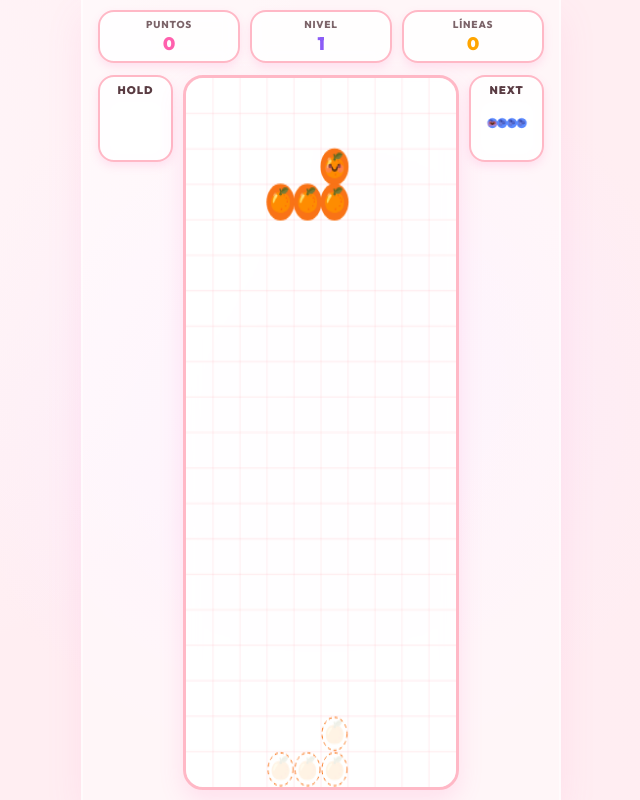
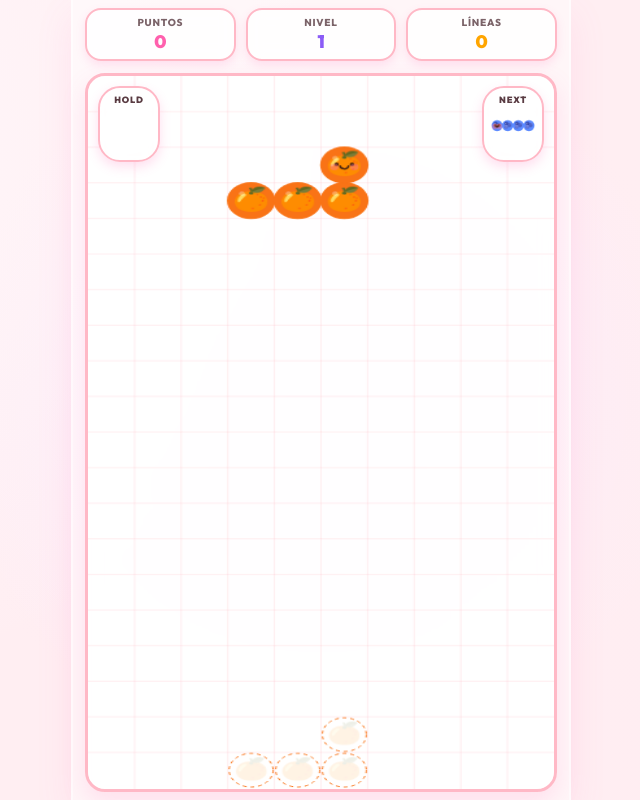
Before and after one commit to odeado/tetrisMG, a website built with Vite: page index.html in a window 1280 px wide. Both pictures are taken after a click on the button "Jugar Solo". Shown: the whole page, without its empty margins (319-959 px from the left). Built offline with nearby package versions, Linux system fonts and the light colour scheme; some packages are replaced by stand-ins of ours.

Commit message:
Optimized layout: removed side panels in Solo mode and overlayed Hold/Next previews to maximize grid size and make pieces larger

```diff
--- a/index.html
+++ b/index.html
@@ -32,35 +32,45 @@
       <!-- MAIN PLAYING AREA -->
       <div id="play-area" class="hidden">
 
-        <!-- LEFT PANEL (HOLD) -->
-        <div class="side-panel left-panel">
-          <div class="panel-box">
-            <div class="panel-label">HOLD</div>
-            <div id="hold-preview" class="preview-box">
-              <canvas id="hold-canvas" width="64" height="64"></canvas>
+        <!-- MAIN CANVAS WITH FLOATING OVERLAYS -->
+        <div class="canvas-wrapper">
+          <!-- Hold floating overlay (Solo mode) -->
+          <div id="hold-overlay" class="floating-preview hold-pos">
+            <div class="preview-title">HOLD</div>
+            <div class="preview-box-circular">
+              <canvas id="hold-canvas" width="52" height="52"></canvas>
             </div>
           </div>
-        </div>
 
-        <!-- MAIN CANVAS -->
-        <div class="canvas-wrapper">
+          <!-- Next floating overlay (Solo mode) -->
+          <div id="next-overlay" class="floating-preview next-pos">
+            <div class="preview-title">NEXT</div>
+            <div class="preview-box-circular">
+              <canvas id="next-canvas" width="52" height="52"></canvas>
+            </div>
+          </div>
+
           <canvas id="game-canvas"></canvas>
         </div>
 
-        <!-- RIGHT PANEL (NEXT & RIVAL) -->
-        <div class="side-panel right-panel">
+        <!-- VERSUS MODE PANEL (Only visible on VS, 2-column layout) -->
+        <div id="vs-panel" class="side-panel hidden">
+          <div class="panel-box">
+            <div class="panel-label">HOLD</div>
+            <div class="preview-box">
+              <canvas id="vs-hold-canvas" width="52" height="52"></canvas>
+            </div>
+          </div>
           <div class="panel-box">
             <div class="panel-label">NEXT</div>
-            <div id="next-preview" class="preview-box">
-              <canvas id="next-canvas" width="64" height="64"></canvas>
+            <div class="preview-box">
+              <canvas id="vs-next-canvas" width="52" height="52"></canvas>
             </div>
           </div>
-
-          <!-- Rival mini board (Only visible in multiplayer) -->
-          <div id="rival-board-box" class="panel-box hidden">
+          <div id="rival-board-box" class="panel-box">
             <div class="panel-label" style="color: var(--accent-pink);">RIVAL</div>
             <div class="rival-preview-box">
-              <canvas id="rival-canvas" width="80" height="160"></canvas>
+              <canvas id="rival-canvas" width="70" height="140"></canvas>
             </div>
           </div>
         </div>
--- a/src/main.js
+++ b/src/main.js
@@ -210,8 +210,8 @@ const opponentScoreEl = document.getElementById('opponent-score');
 const opponentScoreContainer = document.getElementById('opponent-score-container');
 
 const gameCanvas = document.getElementById('game-canvas');
-const holdCanvas = document.getElementById('hold-canvas');
-const nextCanvas = document.getElementById('next-canvas');
+let holdCanvas = null;
+let nextCanvas = null;
 const rivalCanvas = document.getElementById('rival-canvas');
 const rivalBoardBox = document.getElementById('rival-board-box');
 
@@ -221,8 +221,8 @@ const leaderboardList = document.getElementById('leaderboard-list');
 
 // Canvas Contexts
 const ctx = gameCanvas.getContext('2d');
-const holdCtx = holdCanvas.getContext('2d');
-const nextCtx = nextCanvas.getContext('2d');
+let holdCtx = null;
+let nextCtx = null;
 const rivalCtx = rivalCanvas.getContext('2d');
 
 // --- CELL DRAWER (Kawaii style) ---
@@ -1028,6 +1028,26 @@ function startGame() {
     mobileControls.classList.remove('hidden');
   }
 
+  // Set up canvas references and display overlays / panels based on mode
+  if (isMultiplayer) {
+    document.getElementById('vs-panel').classList.remove('hidden');
+    document.getElementById('hold-overlay').classList.add('hidden');
+    document.getElementById('next-overlay').classList.add('hidden');
+
+    holdCanvas = document.getElementById('vs-hold-canvas');
+    nextCanvas = document.getElementById('vs-next-canvas');
+  } else {
+    document.getElementById('vs-panel').classList.add('hidden');
+    document.getElementById('hold-overlay').classList.remove('hidden');
+    document.getElementById('next-overlay').classList.remove('hidden');
+
+    holdCanvas = document.getElementById('hold-canvas');
+    nextCanvas = document.getElementById('next-canvas');
+  }
+
+  holdCtx = holdCanvas.getContext('2d');
+  nextCtx = nextCanvas.getContext('2d');
+
   resizeCanvas();
   window.addEventListener('resize', resizeCanvas);
 
--- a/src/style.css
+++ b/src/style.css
@@ -36,7 +36,7 @@ body {
   position: relative;
   width: 100vw;
   height: 100dvh;
-  max-width: 480px;
+  max-width: 500px;
   background: rgba(255, 255, 255, 0.45);
   box-shadow: 0 15px 35px rgba(255, 96, 173, 0.1);
   border-left: 2px solid rgba(255, 255, 255, 0.6);
@@ -44,7 +44,7 @@ body {
   display: flex;
   flex-direction: column;
   box-sizing: border-box;
-  padding: 10px 15px;
+  padding: 8px 12px;
   z-index: 1;
 }
 
@@ -109,14 +109,15 @@ body {
   min-height: 0; /* allows proper shrinking on small displays */
 }
 
-/* Side Panels */
+/* Side Panels & Overlays */
 .side-panel {
   display: flex;
   flex-direction: column;
   gap: 10px;
-  width: 75px;
+  width: 80px;
   justify-content: flex-start;
   align-items: center;
+  box-sizing: border-box;
 }
 
 .panel-box {
@@ -159,8 +160,8 @@ body {
 }
 
 .rival-preview-box {
-  width: 60px;
-  height: 120px;
+  width: 66px;
+  height: 132px;
   background: rgba(255, 255, 255, 0.5);
   border-radius: 10px;
   border: 1px solid var(--border-color);
@@ -171,6 +172,58 @@ body {
 }
 
 .rival-preview-box canvas {
+  width: 100%;
+  height: 100%;
+  display: block;
+}
+
+/* Floating Overlays (Solo mode) */
+.floating-preview {
+  position: absolute;
+  z-index: 5;
+  background: rgba(255, 255, 255, 0.82);
+  backdrop-filter: blur(6px);
+  border: 2.5px solid var(--border-color);
+  border-radius: 22px;
+  padding: 6px;
+  display: flex;
+  flex-direction: column;
+  align-items: center;
+  box-shadow: 0 5px 12px rgba(255, 96, 173, 0.2);
+  box-sizing: border-box;
+}
+
+.hold-pos {
+  top: 10px;
+  left: 10px;
+}
+
+.next-pos {
+  top: 10px;
+  right: 10px;
+}
+
+.preview-title {
+  font-size: 9px;
+  font-weight: 900;
+  letter-spacing: 0.8px;
+  margin-bottom: 3px;
+  text-align: center;
+  color: var(--text-color);
+}
+
+.preview-box-circular {
+  width: 46px;
+  height: 46px;
+  background: rgba(255, 255, 255, 0.4);
+  border-radius: 50%;
+  display: flex;
+  align-items: center;
+  justify-content: center;
+  overflow: hidden;
+}
+
+.preview-box-circular canvas {
   width: 100%;
   height: 100%;
   display: block;
```
